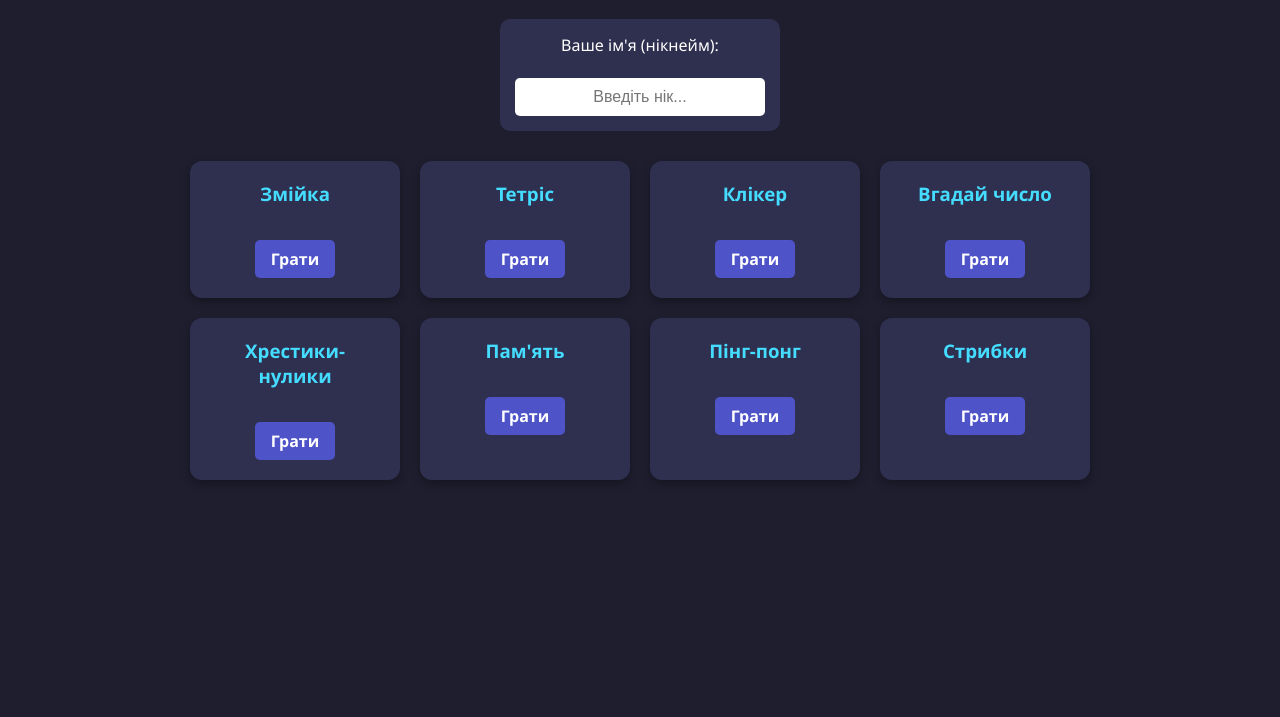
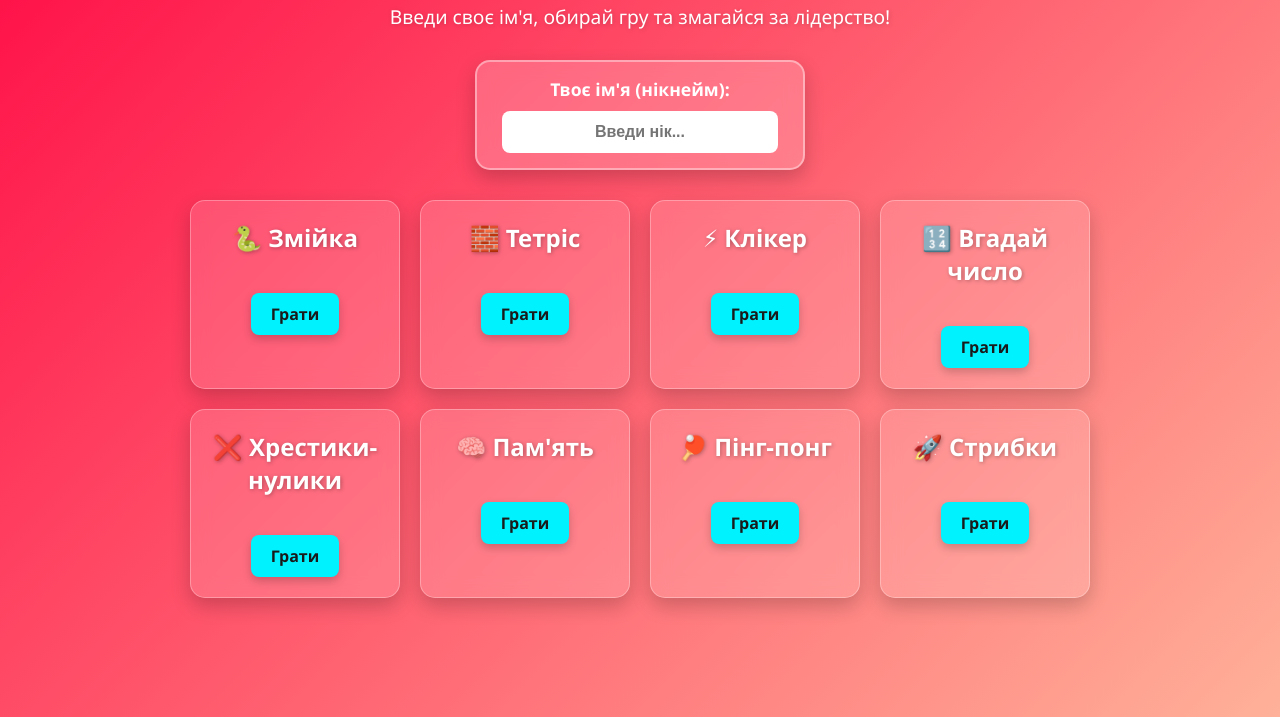
Before and after one commit to shknvk2-alt/Bio9.igry_cell, a plain HTML site: page index.html in a window 1280 px wide. Shown: the part 143-860 px from the top of the page. Before the commit the page ends 800 px from the top, so only its background shows below. Drawn offline with Linux system fonts and the light colour scheme.

Commit message:
Revamp index.html with style and title updates
Updated the title and improved styles for better aesthetics. Enhanced game card titles with emojis and adjusted layout properties.

```diff
--- a/index.html
+++ b/index.html
@@ -3,34 +3,55 @@
 <head>
     <meta charset="UTF-8">
     <meta name="viewport" content="width=device-width, initial-scale=1.0">
-    <title>Аркадний портал (8 ігор)</title>
+    <title>Аркадний портал</title>
     <style>
         body {
             font-family: 'Segoe UI', Tahoma, Geneva, Verdana, sans-serif;
-            background: #1e1e2f;
+            background: linear-gradient(135deg, #ff0844, #ffb199);
             color: #ffffff;
             text-align: center;
             margin: 0;
             padding: 30px 20px;
+            min-height: 100vh;
         }
-        h1 { margin-bottom: 5px; }
-        p.subtitle { color: #b0b0c3; margin-bottom: 30px; }
+        h1 {
+            margin-bottom: 5px;
+            font-size: 3rem;
+            text-shadow: 2px 2px 10px rgba(0,0,0,0.3);
+        }
+        p.subtitle {
+            color: #fff;
+            font-size: 1.2rem;
+            margin-bottom: 30px;
+            text-shadow: 1px 1px 5px rgba(0,0,0,0.2);
+        }
 
         .user-box {
-            background: #2f2f4f;
-            padding: 15px;
-            border-radius: 10px;
+            background: rgba(255, 255, 255, 0.2);
+            backdrop-filter: blur(10px);
+            padding: 15px 25px;
+            border-radius: 15px;
             display: inline-block;
             margin-bottom: 30px;
+            border: 2px solid rgba(255, 255, 255, 0.4);
+            box-shadow: 0 8px 20px rgba(0,0,0,0.2);
+        }
+        .user-box label {
+            font-weight: bold;
+            font-size: 1.1rem;
         }
         input {
-            padding: 10px 15px;
+            padding: 12px 18px;
             font-size: 16px;
-            border-radius: 5px;
+            border-radius: 8px;
             border: none;
             outline: none;
-            width: 220px;
+            width: 240px;
             text-align: center;
+            margin-top: 10px;
+            background: #ffffff;
+            color: #333;
+            font-weight: bold;
         }
 
         .games-container {
@@ -41,72 +62,86 @@
             margin: 0 auto;
         }
         .game-card {
-            background: #2f2f4f;
+            background: rgba(255, 255, 255, 0.15);
+            backdrop-filter: blur(10px);
             padding: 20px;
-            border-radius: 12px;
-            box-shadow: 0 4px 10px rgba(0,0,0,0.3);
-            transition: transform 0.2s, background 0.2s;
+            border-radius: 15px;
+            box-shadow: 0 8px 20px rgba(0,0,0,0.2);
+            border: 1px solid rgba(255, 255, 255, 0.3);
+            transition: transform 0.3s, background 0.3s, box-shadow 0.3s;
         }
         .game-card:hover {
-            transform: translateY(-5px);
-            background: #38385e;
+            transform: translateY(-8px);
+            background: rgba(255, 255, 255, 0.3);
+            box-shadow: 0 12px 25px rgba(0,0,0,0.3);
         }
-        .game-card h3 { margin-top: 0; color: #4df; }
+        .game-card h3 {
+            margin-top: 0;
+            color: #fff;
+            font-size: 1.5rem;
+            text-shadow: 1px 1px 4px rgba(0,0,0,0.3);
+        }
         .game-card a {
             display: inline-block;
             margin-top: 15px;
-            padding: 8px 16px;
-            background: #4e54c8;
+            padding: 10px 20px;
+            background: #00f2fe;
+            color: #1a1a1a;
+            text-decoration: none;
+            border-radius: 8px;
+            font-weight: bold;
+            box-shadow: 0 4px 10px rgba(0,0,0,0.2);
+            transition: background 0.2s, transform 0.2s;
+        }
+        .game-card a:hover {
+            background: #4facfe;
             color: white;
-            text-decoration: none;
-            border-radius: 5px;
-            font-weight: bold;
+            transform: scale(1.05);
         }
-        .game-card a:hover { background: #6c72e8; }
     </style>
 </head>
 <body>
 
-    <h1>🎮 Мої міні-ігри</h1>
-    <p class="subtitle">Введіть своє ім'я та вибирайте гру для змагання в таблиці!</p>
+    <h1>🎮 Яскравий Аркадний Портал</h1>
+    <p class="subtitle">Введи своє ім'я, обирай гру та змагайся за лідерство!</p>
 
     <div class="user-box">
-        <label for="playerName">Ваше ім'я (нікнейм):</label><br><br>
-        <input type="text" id="playerName" placeholder="Введіть нік...">
+        <label for="playerName">Твоє ім'я (нікнейм):</label><br>
+        <input type="text" id="playerName" placeholder="Введи нік...">
     </div>
 
     <!-- Сітка з 8 іграми -->
     <div class="games-container">
         <div class="game-card">
-            <h3>Змійка</h3>
+            <h3>🐍 Змійка</h3>
             <a href="snake.html" onclick="saveName()">Грати</a>
         </div>
         <div class="game-card">
-            <h3>Тетріс</h3>
+            <h3>🧱 Тетріс</h3>
             <a href="tetris.html" onclick="saveName()">Грати</a>
         </div>
         <div class="game-card">
-            <h3>Клікер</h3>
+            <h3>⚡ Клікер</h3>
             <a href="clicker.html" onclick="saveName()">Грати</a>
         </div>
         <div class="game-card">
-            <h3>Вгадай число</h3>
+            <h3>🔢 Вгадай число</h3>
             <a href="guess.html" onclick="saveName()">Грати</a>
         </div>
         <div class="game-card">
-            <h3>Хрестики-нулики</h3>
+            <h3>❌ Хрестики-нулики</h3>
             <a href="tictactoe.html" onclick="saveName()">Грати</a>
         </div>
         <div class="game-card">
-            <h3>Пам'ять</h3>
+            <h3>🧠 Пам'ять</h3>
             <a href="memory.html" onclick="saveName()">Грати</a>
         </div>
         <div class="game-card">
-            <h3>Пінг-понг</h3>
+            <h3>🏓 Пінг-понг</h3>
             <a href="pong.html" onclick="saveName()">Грати</a>
         </div>
         <div class="game-card">
-            <h3>Стрибки</h3>
+            <h3>🚀 Стрибки</h3>
             <a href="jump.html" onclick="saveName()">Грати</a>
         </div>
     </div>
```
